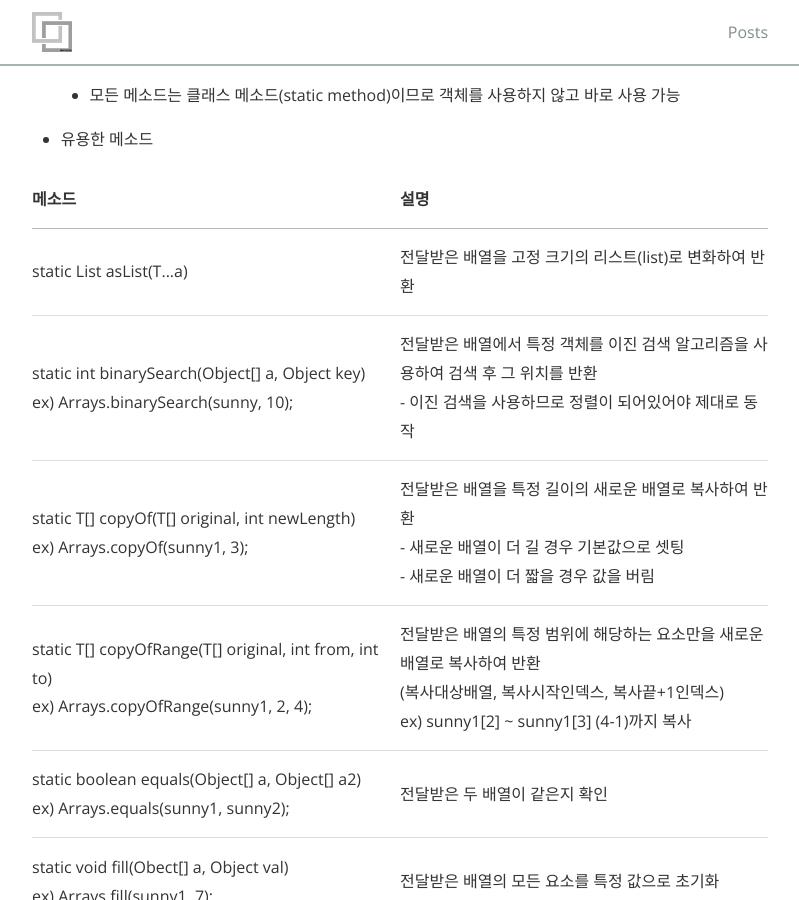
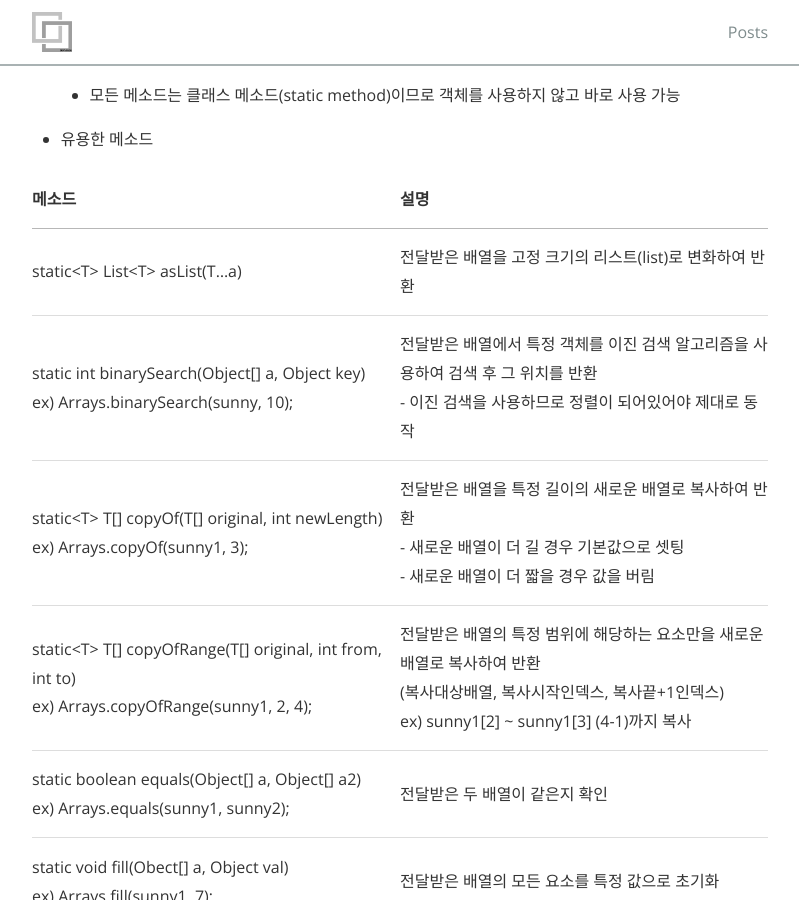
Before and after one commit to gptjs409/gptjs409.github.io, a Jekyll site: the page built from _posts/java/2019-07-31-Arrays.md, in a window 1280 px wide and 900 px high, scrolled down 4603 px. Shown: the whole window, without its empty margins (240-1039 px from the left). Built offline with Jekyll 4.4.1, drawn with Linux system fonts in a browser that asks for light colours; nearby versions of some CDN libraries.

Commit message:
#2 update \

```diff
--- a/_posts/java/2019-07-31-Arrays.md
+++ b/_posts/java/2019-07-31-Arrays.md
@@ -209,10 +209,10 @@ for (int e : sunny) {
 
 |메소드|설명|
 |---|---|
-|static<T> List<T> asList(T...a)|전달받은 배열을 고정 크기의 리스트(list)로 변화하여 반환|
+|static\<T> List\<T> asList(T...a)|전달받은 배열을 고정 크기의 리스트(list)로 변화하여 반환|
 |static int binarySearch(Object[] a, Object key)<br>ex) Arrays.binarySearch(sunny, 10);|전달받은 배열에서 특정 객체를 이진 검색 알고리즘을 사용하여 검색 후 그 위치를 반환<br>- 이진 검색을 사용하므로 정렬이 되어있어야 제대로 동작|
-|static<T> T[] copyOf(T[] original, int newLength)<br>ex) Arrays.copyOf(sunny1, 3);|전달받은 배열을 특정 길이의 새로운 배열로 복사하여 반환<br>- 새로운 배열이 더 길 경우 기본값으로 셋팅<br>- 새로운 배열이 더 짧을 경우 값을 버림|
-|static<T> T[] copyOfRange(T[] original, int from, int to)<br>ex) Arrays.copyOfRange(sunny1, 2, 4);|전달받은 배열의 특정 범위에 해당하는 요소만을 새로운 배열로 복사하여 반환<br>(복사대상배열, 복사시작인덱스, 복사끝+1인덱스)<br>ex) sunny1[2] ~ sunny1[3] (4-1)까지 복사|
+|static\<T> T[] copyOf(T[] original, int newLength)<br>ex) Arrays.copyOf(sunny1, 3);|전달받은 배열을 특정 길이의 새로운 배열로 복사하여 반환<br>- 새로운 배열이 더 길 경우 기본값으로 셋팅<br>- 새로운 배열이 더 짧을 경우 값을 버림|
+|static\<T> T[] copyOfRange(T[] original, int from, int to)<br>ex) Arrays.copyOfRange(sunny1, 2, 4);|전달받은 배열의 특정 범위에 해당하는 요소만을 새로운 배열로 복사하여 반환<br>(복사대상배열, 복사시작인덱스, 복사끝+1인덱스)<br>ex) sunny1[2] ~ sunny1[3] (4-1)까지 복사|
 |static boolean equals(Object[] a, Object[] a2)<br>ex) Arrays.equals(sunny1, sunny2);|전달받은 두 배열이 같은지 확인|
 |static void fill(Obect[] a, Object val)<br>ex) Arrays.fill(sunny1, 7);|전달받은 배열의 모든 요소를 특정 값으로 초기화|
 |static void sort(Object[] a)<br>ex) Arrays.sort(sunny1);|전달받은 배열의 모든 요소를 오름차순으로 정렬<br>- 원본 배열의 순서를 변경|
```
